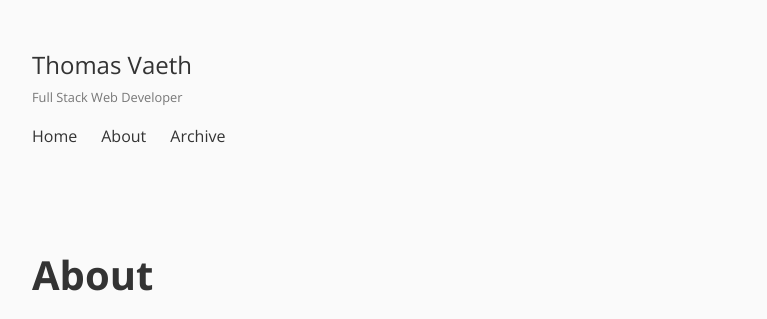
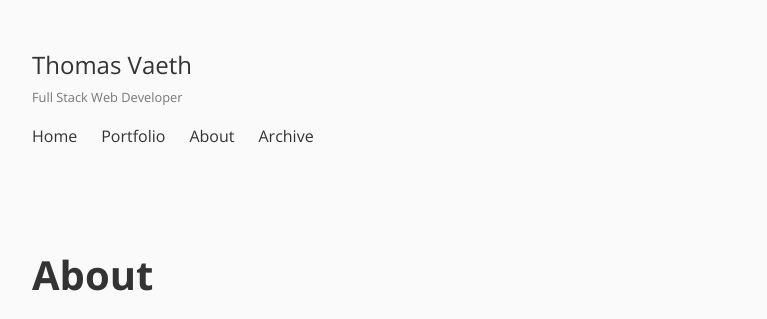
Before and after one commit to thomasvaeth/thomasvaeth.github.io, a Jekyll site: the page built from about.md, in a window 1280 px wide. Shown: the top 319 px of the page, without its empty margins (256-1023 px from the left). Built offline with Jekyll 4.4.1, drawn with Linux system fonts in a browser that asks for light colours; nearby versions of some CDN libraries.

Commit message:
Completed portfolio page.

```diff
--- a/_config.yml
+++ b/_config.yml
@@ -21,6 +21,7 @@
 
 # Build settings
 markdown: kramdown
+permalink: pretty
 
 # Default settings
 defaults:
--- a/_includes/header.html
+++ b/_includes/header.html
@@ -7,13 +7,9 @@
 
     <nav class="site-nav">
       <a href="{{ site.baseurl }}/">Home</a>
-      {% for page in site.pages %}
-        {% unless page.exclude %}
-          {% if page.title %}
-            <a class="page-link" href="{{ page.url | prepend: site.baseurl }}">{{ page.title }}</a>
-          {% endif %}
-        {% endunless %}
-      {% endfor %}
+      <a class="page-link" href="/portfolio/">Portfolio</a>
+      <a class="page-link" href="/about/">About</a>
+      <a class="page-link" href="/archive/">Archive</a>
     </nav>
 
   </div>
--- a/about.md
+++ b/about.md
@@ -4,10 +4,7 @@
 permalink: /about/
 ---
 
-I am Thomas Vaeth and I am a web developer in Seattle.
-
+<p>I am Thomas Vaeth and I am a web developer in Seattle.</p>
 <img src="/assets/images/me.jpeg">
-
-I love being able to learn something everyday by engaging in experiments and working on projects. One of my interests in web development that inspires me is to make everyday routines easier where your life is simplified and your free time is actually free.
-
-When I am not working on personal projects I am watching the English Premier League, eating quesadillas at Paquitos, or playing the Cones of Dunshire.
+<p>I love being able to learn something everyday by engaging in experiments and working on projects. One of my interests in web development that inspires me is to make everyday routines easier where your life is simplified and your free time is actually free.</p>
+<p>When I am not working on personal projects I am watching the English Premier League, eating quesadillas at Paquitos, or playing the Cones of Dunshire.</p>
```
Also changed, not shown: portfolio.md (added, +28 -0 lines), assets/css/main.css (line endings or trailing spaces).
